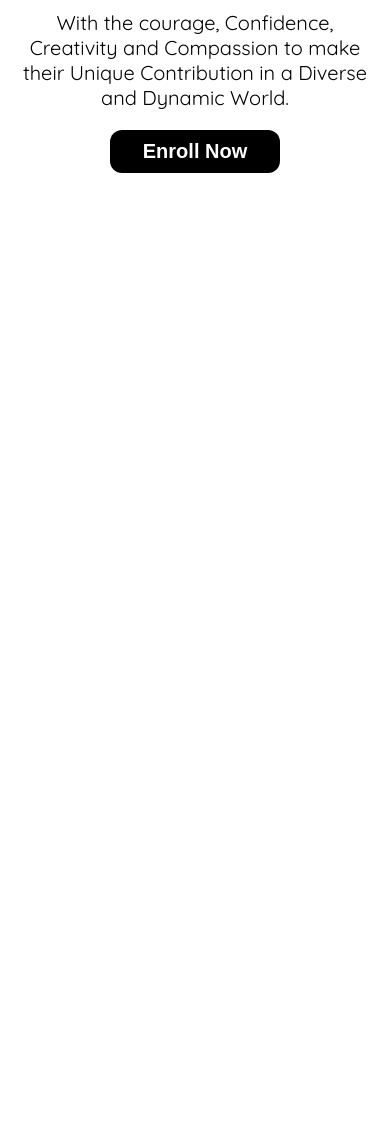
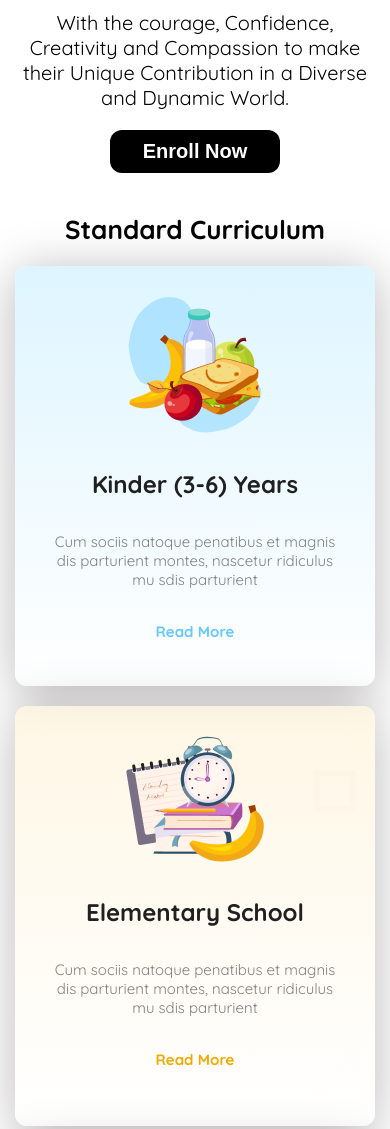
Before and after one commit to julfikar-2005/Assignment-2, a plain HTML site: page index.html in a window 390 px wide. Shown: the part 1160-2289 px from the top of the page. Before the commit the page ends 1333 px from the top, so only its background shows below. Drawn offline with Linux system fonts and the light colour scheme.

Commit message:
standard curriculum part added and mobail responsive

```diff
--- a/index.html
+++ b/index.html
@@ -41,6 +41,37 @@
             </div>
         </div>
     </header>
+    <main>
+        <div class="main-div">
+            <h2 class="main-title">Standard Curriculum</h2>
+        <div class="container">
+            <div class="box box-1">
+                <img src="./assets/kinder.png" alt="">
+                <h3 class="head">Kinder (3-6) Years</h3>
+                <p class="head-title">Cum sociis natoque penatibus et magnis
+                    dis parturient montes, nascetur ridiculus
+                    mu sdis parturient</p>
+                    <p class="more read-1">Read More</p>
+            </div>
+            <div class="box box-2">
+                <img src="./assets/elementary.png" alt="">
+                <h3 class="head">Elementary School</h3>
+                <p class="head-title">Cum sociis natoque penatibus et magnis
+                    dis parturient montes, nascetur ridiculus
+                    mu sdis parturient</p>
+                    <p class="more read-2">Read More</p>
+            </div>
+            <div class="box box-3">
+                <img src="./assets/middle.png" alt="">
+                <h3 class="head">Middle (10-16) Years</h3>
+                <p class="head-title">Cum sociis natoque penatibus et magnis
+                    dis parturient montes, nascetur ridiculus
+                    mu sdis parturient</p>
+                    <p class="more read-3 ">Read More</p>
+            </div>
+        </div>
+        </div>
+    </main>
 </body>
 
 </html>
--- a/styles/style.css
+++ b/styles/style.css
@@ -111,8 +111,69 @@ nav ul a {
   font-weight: bold;
   margin-top: 20px;
 }
-
-
+/* main part start */
+.main-div{
+  background-image: url(../assets/bg.png);
+}
+.main-title{
+  font-size: 46px;
+  font-weight: bold;
+  color: #000000;
+  text-align: center;
+  margin-top: 68px;
+  margin-bottom: 80px;
+}
+.container{
+  display: flex;
+  gap: 20px;
+}
+.box{
+justify-content: center;
+align-items: center;
+text-align: center;
+width: 300px;
+height: 360px;
+padding: 30px;
+background-color: white;
+box-shadow: 0px 6px 50px 0px rgba(16, 5, 5, 0.288);
+border-radius: 12px;
+margin: 0 auto;
+}
+.head{
+  font-size: 24px;
+  font-weight: bold;
+  color: #202020;
+  margin-top: 31px;
+}
+.head-title{
+  font-size: 15px;
+  font-weight: 500px;
+  color: #808080;
+  margin-top: 33px;
+  margin-bottom: 33px;
+}
+.more{
+  font-size: 15px;
+  font-weight: bold;
+}
+.read-1{
+  color: #64C8FF;
+}
+.read-2{
+  color: #F0AA00;
+}
+.read-3{
+  color: #8700FF;
+}
+.box-1{
+  background: linear-gradient(to top, white, #def5ff);
+}
+.box-2{
+  background: linear-gradient(to top, white,#fff4dcbd);
+}
+.box-3{
+  background: linear-gradient(to top, white, #f2e8ff );
+}
 
 
 
@@ -136,4 +197,14 @@ ul{
   .item-1{
     order: 2;
    }
+   .main-title{
+    font-size: 26px;
+    font-weight: bold;
+    margin-top: 40px;
+    margin-bottom: 20px;
+   }
+  .container{
+    display: grid;
+    flex-direction: column;
+   }
 }
```
